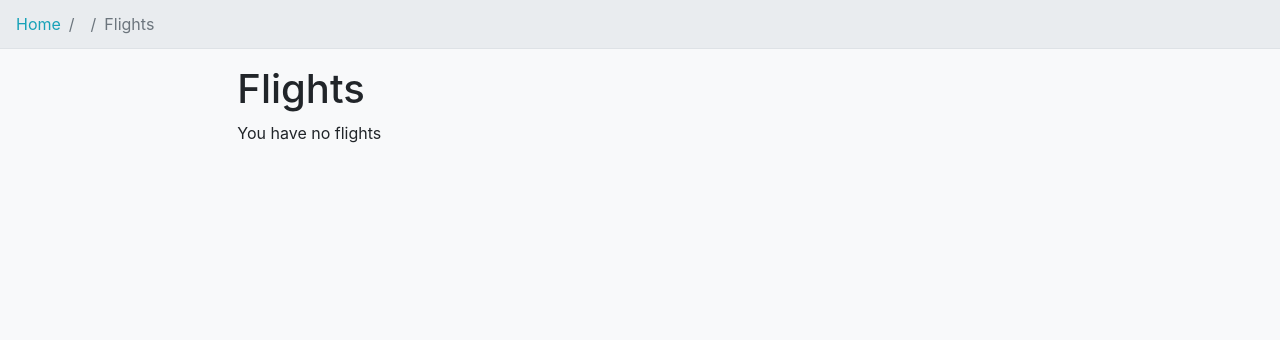
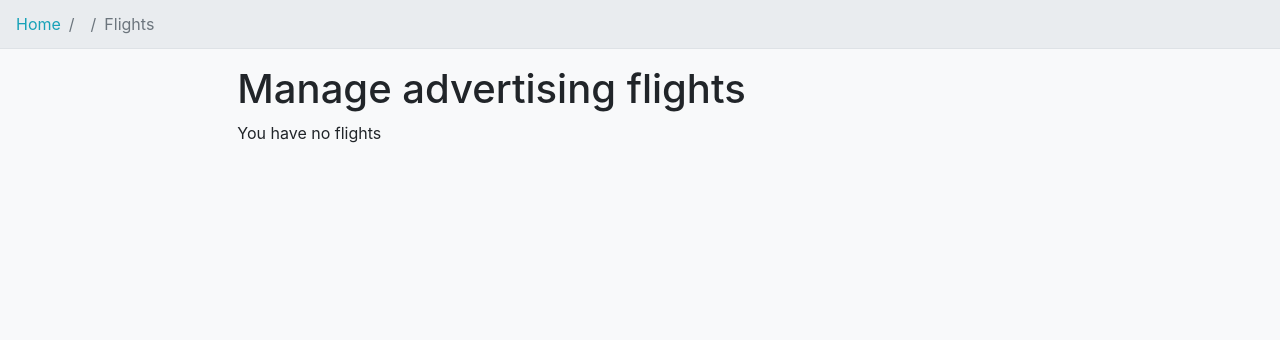
Before and after one commit to hb8679-u/ethica9, a Django app: template adserver/templates/adserver/advertiser/flight-list.html in a window 1280 px wide. Shown: the part 88-428 px from the top of the page. Run offline with Django 3.2, Linux system fonts and the light colour scheme; the template is opened without the code that fills it, so the values that code supplies are empty; style sheets or scripts are compiled from the project's sources; some libraries are stand-ins or nearby versions.

Commit message:
Cleanup based on feedback
- Use the non-clearable file widget
- Only use the term "flights" with "advertising" so it's more clear

```diff
--- a/adserver/templates/adserver/advertiser/flight-list.html
+++ b/adserver/templates/adserver/advertiser/flight-list.html
@@ -5,7 +5,7 @@
 {% load humanize %}
 
 
-{% block title %}{% trans "Flights" %}{% endblock %}
+{% block title %}{% trans 'Manage Advertising' %}{% endblock %}
 
 
 {% block breadcrumbs %}
@@ -17,7 +17,7 @@
 
 {% block content_container %}
 
-<h1>{% block heading %}{% trans "Flights" %}{% endblock heading %}</h1>
+<h1>{% block heading %}{% trans "Manage advertising flights" %}{% endblock heading %}</h1>
 
 
 {% if flight_list %}
--- a/adserver/templates/adserver/base.html
+++ b/adserver/templates/adserver/base.html
@@ -54,7 +54,7 @@
               <li class="nav-item">
                 <a class="nav-link" href="{% url 'flight_list' advertiser.slug %}">
                   <span class="fa fa-calendar fa-fw mr-2 text-muted" aria-hidden="true"></span>
-                  <span>{% trans 'Manage Advertising' %}</span>
+                  <span>{% trans 'Manage advertising' %}</span>
                 </a>
               </li>
               <li class="nav-item">
```
Also changed, not shown: adserver/forms.py (+5 -4 lines).
